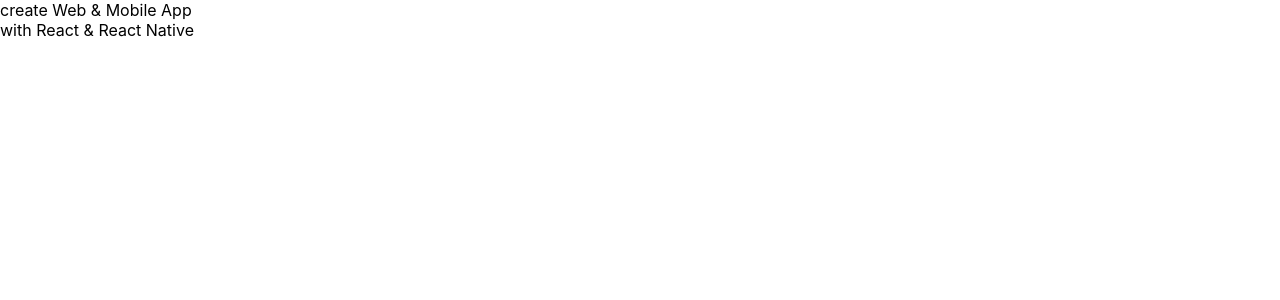
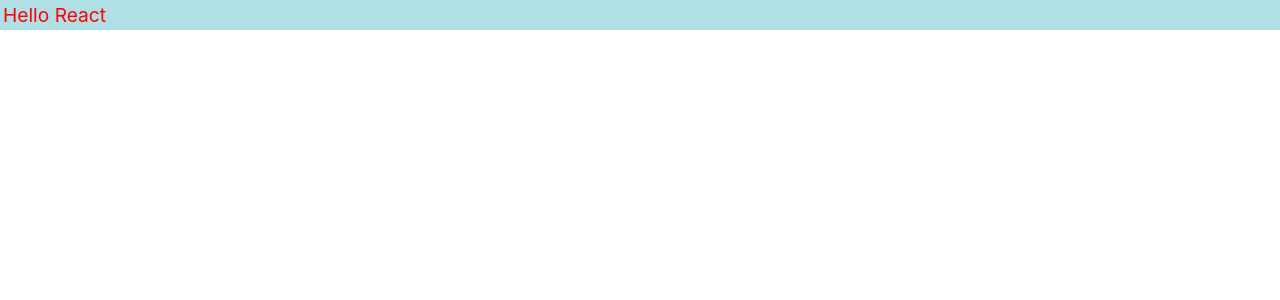
Before and after one commit to Wanderer-dvl/app1, a React (Create React App) app: page / in a window 1280 px wide. Shown: the top 300 px of the page. Built offline with nearby package versions, Linux system fonts and the light colour scheme.

Commit message:
Update App.js with CSS inline

```diff
--- a/src/App.js
+++ b/src/App.js
@@ -1,15 +1,14 @@
 import './App.css';
 
 function App() {
-  let r = 'React';
-  let rn = 'React Native';
-  const el =(
-    <div>
-      create Web & Mobile App <br/>
-      with {r} & {rn}
-    </div>
-  )
-  return el;
+  const divStyle = {
+    color: 'red',
+    backgroundColor: 'powderblue',
+    fontSize: 'larger',
+    padding: '3px',
+  }
+
+  return <div style={divStyle}>Hello React</div>;
 }
 
 export default App;
```
